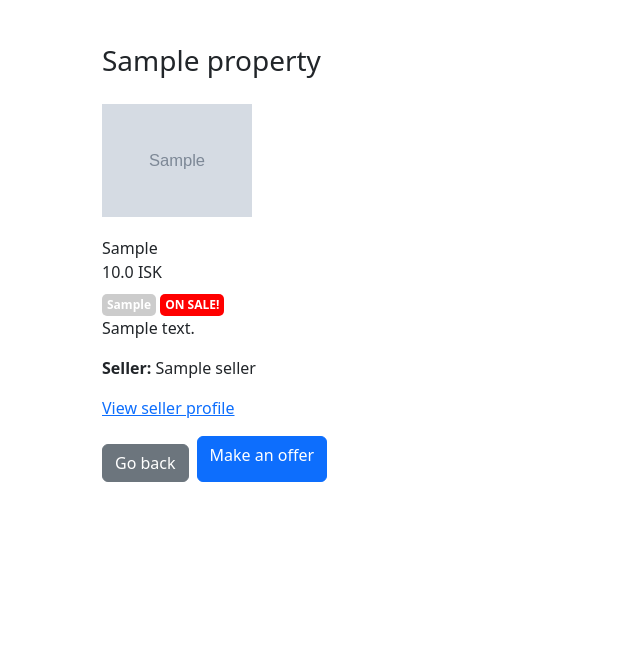
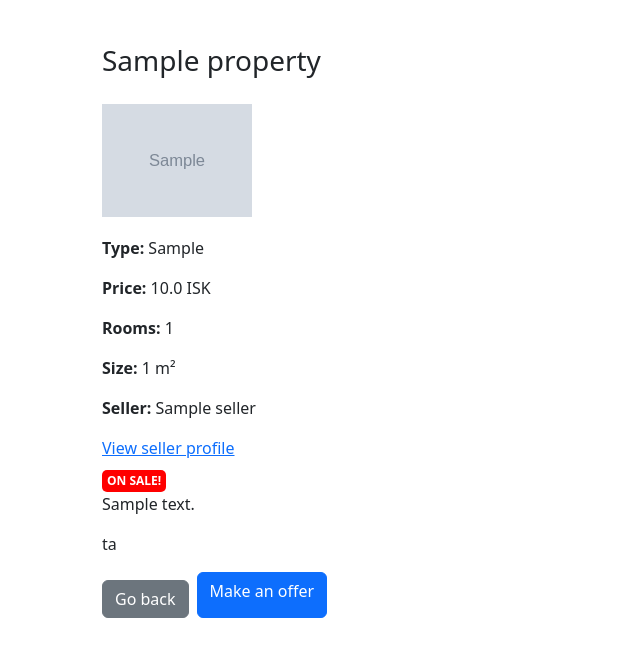
Before and after one commit to vilbert03/castle_apartments_2, a Django app: page /Property/1 in a window 1280 px wide. Shown: the part 56-713 px from the top of the page, without its empty margins (0-640 px from the left). Run offline with Django 5.2, Linux system fonts and the light colour scheme; tables that the repository leaves empty hold one stand-in row (values such as "Sample post"); grey boxes marked "Sample" are stand-in pictures.

Commit message:
updated details

```diff
--- a/templates/property/properties_detail_page.html
+++ b/templates/property/properties_detail_page.html
@@ -11,19 +11,20 @@
             {% endfor %}
         </div>
 
-        <div class="property-type">{{ property.type }}</div>
-        <div class="property-price">{{ property.price }} ISK</div>
-        <div class="badge">{{ property.type }}</div>
+        <p><strong>Type:</strong> {{ property.type }}</p>
+        <p><strong>Price:</strong> {{ property.price }} ISK</p>
+        <p><strong>Rooms:</strong> {{ property.nr_rooms }}</p>
+        <p><strong>Size:</strong> {{ property.nr_square_meters }} m²</p>
+        <p><strong>Seller:</strong> {{ property.seller.name }}</p>
+        <a href="{% url 'seller:detail' id=property.seller.id %}">View seller profile</a><br>
+
 
         {% if property.on_sale %}
             <div class="badge red">ON SALE!</div>
         {% endif %}
 
         <p>{{ property.description }}</p>
-
-        <p><strong>Seller:</strong> {{ property.seller.name }}</p>
-        <a href="{% url 'seller:detail' id=property.seller.id %}">View seller profile</a><br>
-
+    ta
         <div class="d-flex gap-2 mt-3">
             <a href="javascript:history.back()" class="btn btn-secondary mt-2">Go back</a>
             {% if property.on_sale %}
```
Also changed, not shown: templates/property/properties.html (+5 -6 lines).
